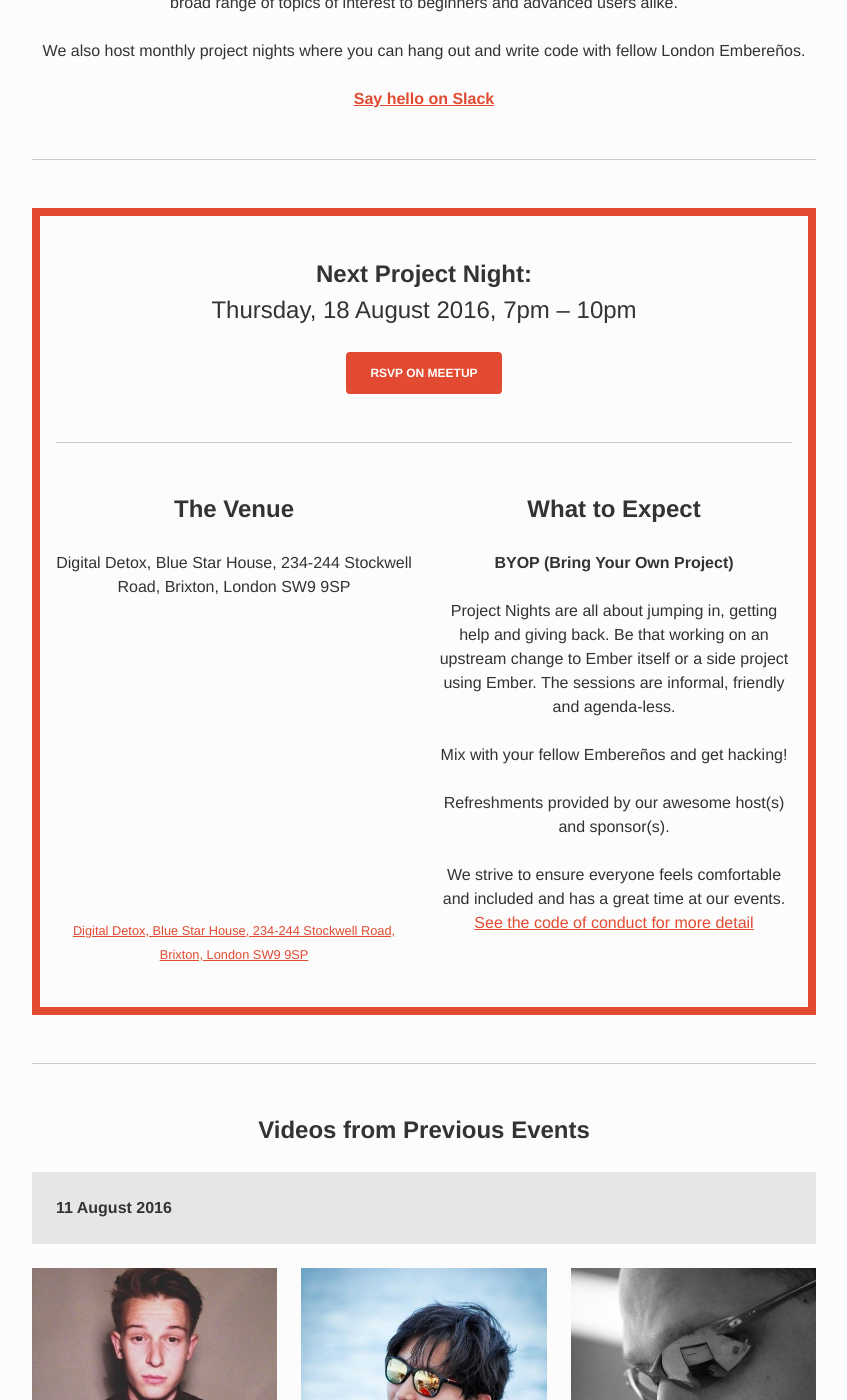
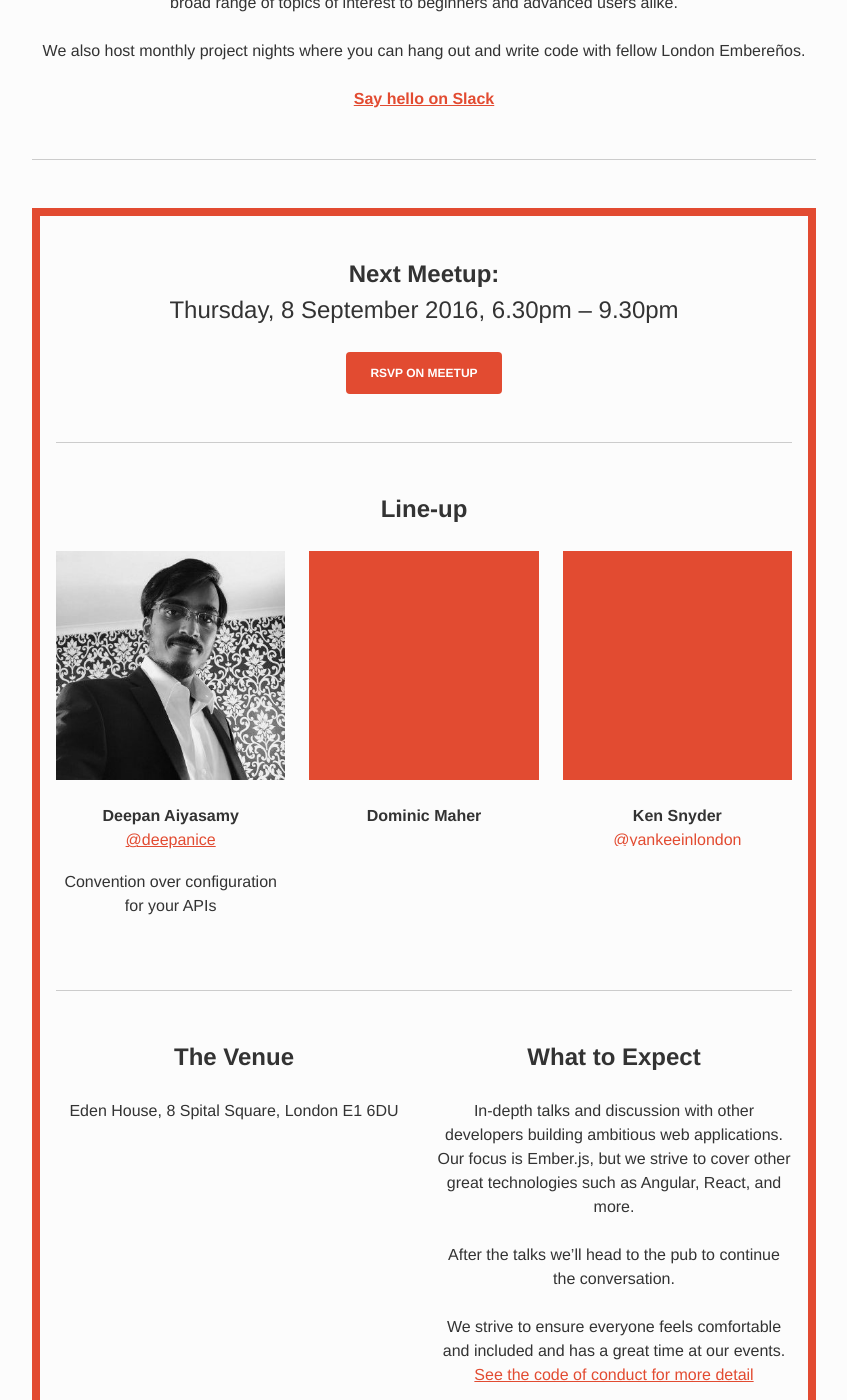
Before and after one commit to emberlondon/emberlondon.github.io, a Jekyll site: the page built from index.html, in a window 1280 px wide and 1400 px high, scrolled down 546 px. Shown: the whole window, without its empty margins (216-1063 px from the left). Built offline with Jekyll 4.4.1, drawn with Linux system fonts in a browser that asks for light colours; nearby versions of some CDN libraries; some of the changed text lies outside the part shown.

Commit message:
2016-09 1

```diff
--- a/_data/events.yml
+++ b/_data/events.yml
@@ -1,27 +1,27 @@
-- type: project-night
-  date: Thursday, 18 August 2016
-  time: 7pm – 10pm
-  datetime_aria: Thursday, Eighteenth of August, two-thousand and sixteen, seven pm to ten pm.
-  location: Digital Detox, Blue Star House, 234-244 Stockwell Road, Brixton, London SW9 9SP
-  location_for_google: Blue Star House, Brixton, London SW9 9SP
-  url: https://www.meetup.com/London-Emberjs-User-Group/events/231614853/
-# - type: meetup
-#   date: Thursday, 11 August 2016
-#   time: 6.30pm – 9.30pm
-#   datetime_aria: Thursday, Eleventh of August, two-thousand and sixteen, six-thirty pm to ten pm.
-#   location: Eden House, 8 Spital Square, London E1 6DU
-#   location_for_google: Eden House, 8 Spital Square, London E1 6DU
-#   url: http://www.meetup.com/London-Emberjs-User-Group/events/231614813/
-#   talks:
-#   - speaker_name: Daniel Gynn
-#     speaker_twitter: danielgynn
-#     image: /images/speakers/danielgynn.jpg
-#     title: Building Ambitious Web Applications with Ember.js
-#   - speaker_name: Fox Reymann
-#     speaker_twitter: foxreymann
-#     image: /images/speakers/foxreymann.jpg
-#     title: "JavaScript: Back to Basics"
-#   - speaker_name: Ju Liu
-#     speaker_twitter: arkh4m
-#     image: /images/speakers/arkh4m-2.jpg
-#     title: 'Blade Runner, Ex Machina, Her… and You'
+- type: meetup
+  date: Thursday, 8 September 2016
+  time: 6.30pm – 9.30pm
+  datetime_aria: Thursday, Eighth of September, two-thousand and sixteen, six-thirty pm to ten pm.
+  location: Eden House, 8 Spital Square, London E1 6DU
+  location_for_google: Eden House, 8 Spital Square, London E1 6DU
+  url: http://www.meetup.com/London-Emberjs-User-Group/events/231614815/
+  talks:
+  - speaker_name: Deepan Aiyasamy
+    speaker_twitter: deepanice
+    image: /images/speakers/deepanice.jpg
+    title: Convention over configuration for your APIs
+  - speaker_name: Dominic Maher
+    speaker_twitter:
+    image: /images/blank.svg
+    title:
+  - speaker_name: Ken Snyder
+    speaker_twitter: yankeeinlondon
+    image: /images/blank.svg
+    title:
+# - type: project-night
+#   date: Thursday, 18 August 2016
+#   time: 7pm – 10pm
+#   datetime_aria: Thursday, Eighteenth of August, two-thousand and sixteen, seven pm to ten pm.
+#   location: Digital Detox, Blue Star House, 234-244 Stockwell Road, Brixton, London SW9 9SP
+#   location_for_google: Blue Star House, Brixton, London SW9 9SP
+#   url: https://www.meetup.com/London-Emberjs-User-Group/events/231614853/
```
Also changed, not shown: images/blank.svg (added), images/speakers/deepanice.jpg (added), images/you.svg.
